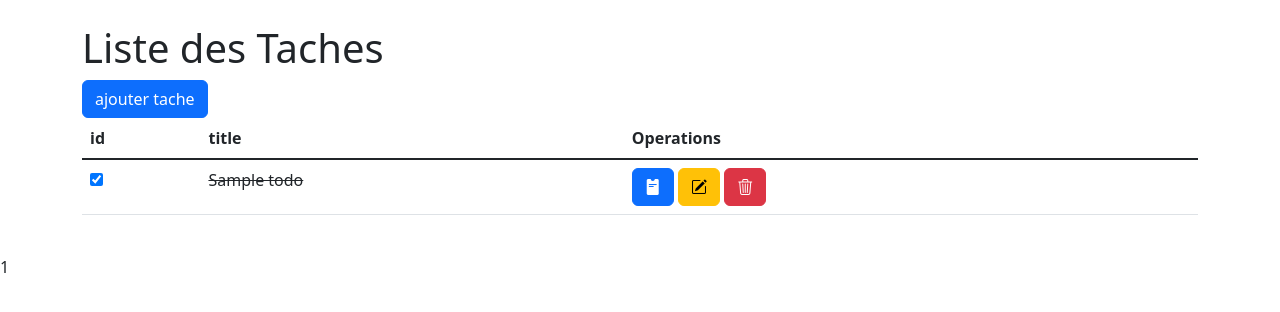
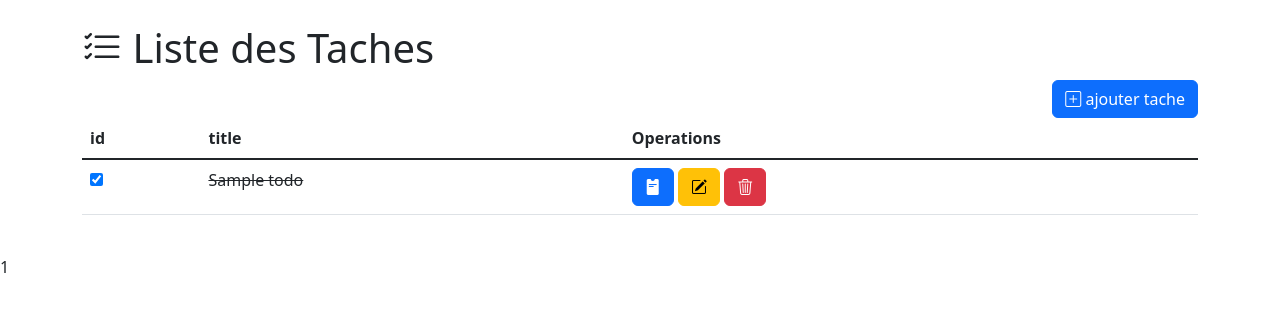
Before and after one commit to AkramZaabi/crud_php, a PHP site: page /index.php in a window 1280 px wide. Shown: the top 312 px of the page. Run offline with PHP 8.4, Linux system fonts and the light colour scheme; tables that the repository leaves empty or names only in its code hold one stand-in row (values such as "Sample post").

Commit message:
added_icons

```diff
--- a/index.phtml
+++ b/index.phtml
@@ -12,9 +12,9 @@
 <body>
 <div class="container py-4">
 
-    <h1>Liste des Taches</h1>
-   <a href="add.phtml"> <button class="btn btn-primary">
-        ajouter tache
+    <h1><i class="bi bi-list-check"></i> Liste des Taches</h1>
+   <a href="add.phtml" style="float: right;"> <button class="btn btn-primary">
+   <i class="bi bi-plus-square"></i>  <span>ajouter tache</span>
       </button></a>
 
     <table class="table table-hover">
--- a/update.phtml
+++ b/update.phtml
@@ -9,7 +9,7 @@
     <title>Document</title>
 </head>
 <body>
-    <h1 class="container">Edit tache </h1>
+    <h1 class="container"><i class="bi bi-pencil-square"></i> Edit tache </h1>
 <form method="POST" action="<?=$_SERVER['PHP_SELF']?>" class="container mt-5">
 
 <div class="mb-3 ">
```
